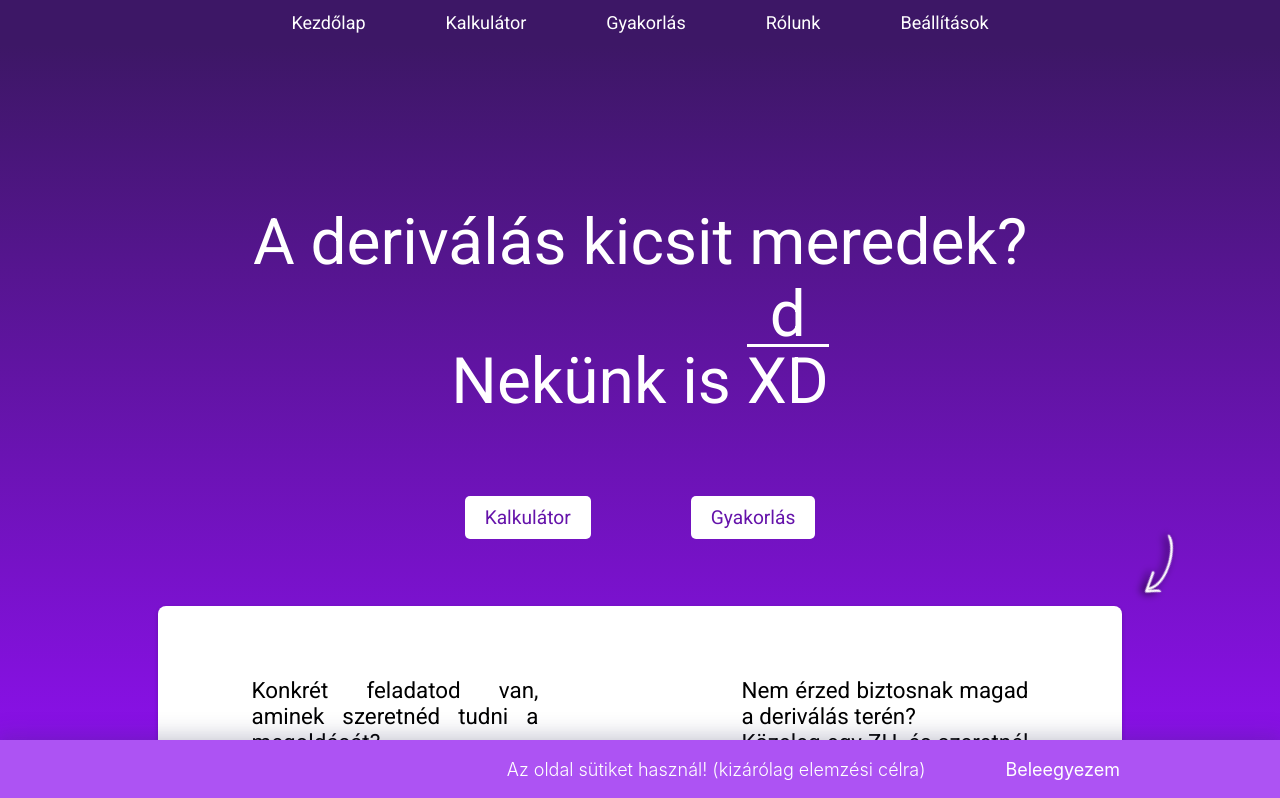
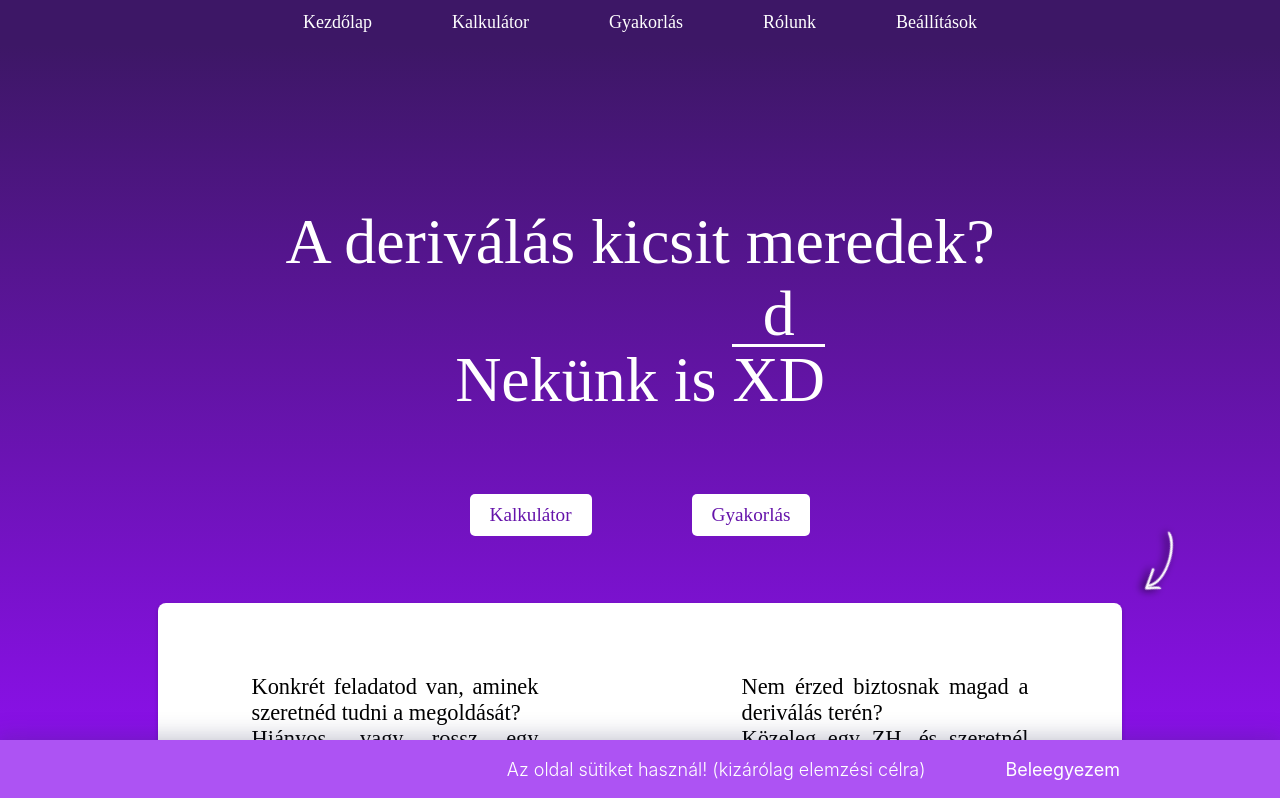
Before and after one commit to lichterberci/DerivativeCalculatorFrontend, a Next.js app: page / in a window 1280 px wide. Shown: the top 798 px of the page. Built offline with nearby package versions, Linux system fonts and the light colour scheme.

Commit message:
removed imported google fonts

```diff
--- a/pages/_app.tsx
+++ b/pages/_app.tsx
@@ -4,7 +4,7 @@ import Script from 'next/script'
 import { useEffect } from 'react';
 import HamburgerMenu from '../components/HamburgerMenu';
 import { GoogleLogPage } from '../scripts/GoogleAnalytics';
-import { Roboto, Inter, Source_Code_Pro } from "@next/font/google"
+// import { Roboto, Inter, Source_Code_Pro } from "@next/font/google"
 import { FirebaseInit } from '../scripts/Firebase';
 import { GetPreferences, SetCSSThemeFromLocalStorage, SetPreferences } from '../scripts/Preferences';
 import ReportBug from '../components/ReportBug';
@@ -12,10 +12,10 @@ import "../styles/FAQ.css"
 import Consent from '../components/Consent';
 
 
-const roboto = Roboto({
-    weight: ['100', '300', '400', '500', '700', '900'],
-    subsets: ['latin'],
-});
+// const roboto = Roboto({
+//     weight: ['100', '300', '400', '500', '700', '900'],
+//     subsets: ['latin'],
+// });
 
 export default function App({ Component, pageProps }: AppProps) {
 
@@ -83,7 +83,8 @@ export default function App({ Component, pageProps }: AppProps) {
         `}
         </Script>
 
-        <main className={roboto.className}>
+        {/* <main className={roboto.className}> */}
+        <main>
             <HamburgerMenu items={navBarItems}/>
             <ReportBug/>
             <Consent/>
```
